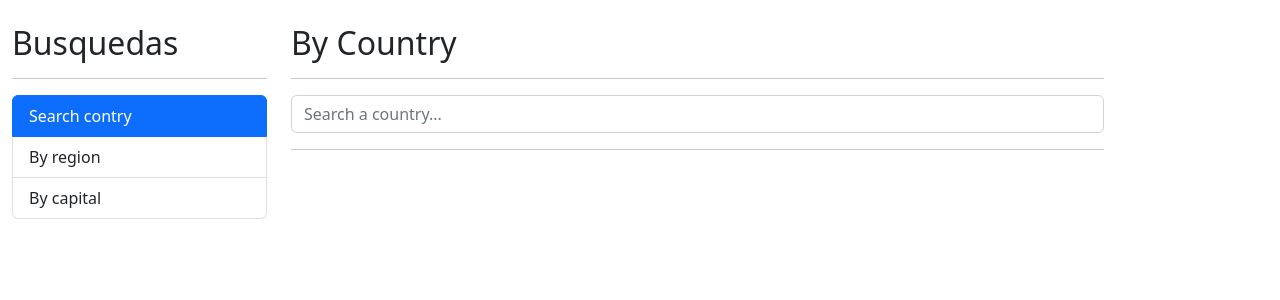
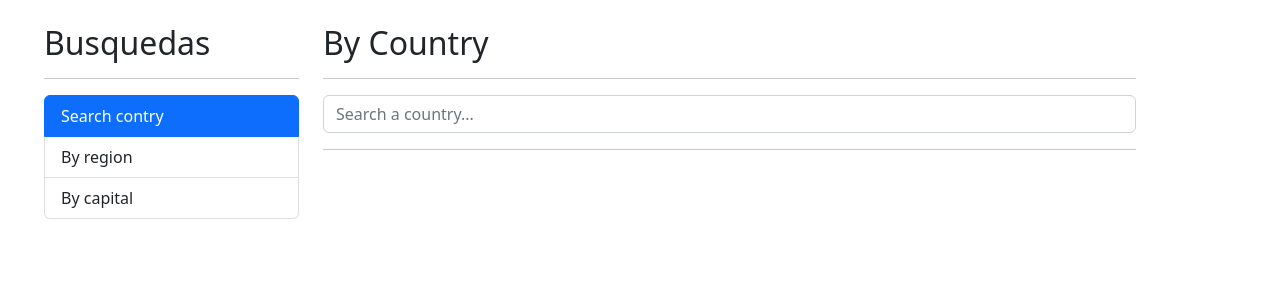
Before and after one commit to benjaminbascary/angular_countries_app, an Angular app: page / in a window 1280 px wide. Shown: the top 300 px of the page. Built offline with nearby package versions, Linux system fonts and the light colour scheme.

Commit message:
Appy global style

```diff
--- a/src/styles.css
+++ b/src/styles.css
@@ -1 +1,3 @@
-/* You can add global styles to this file, and also import other style files */
+body {
+  margin-left: 4vh;
+}
```
